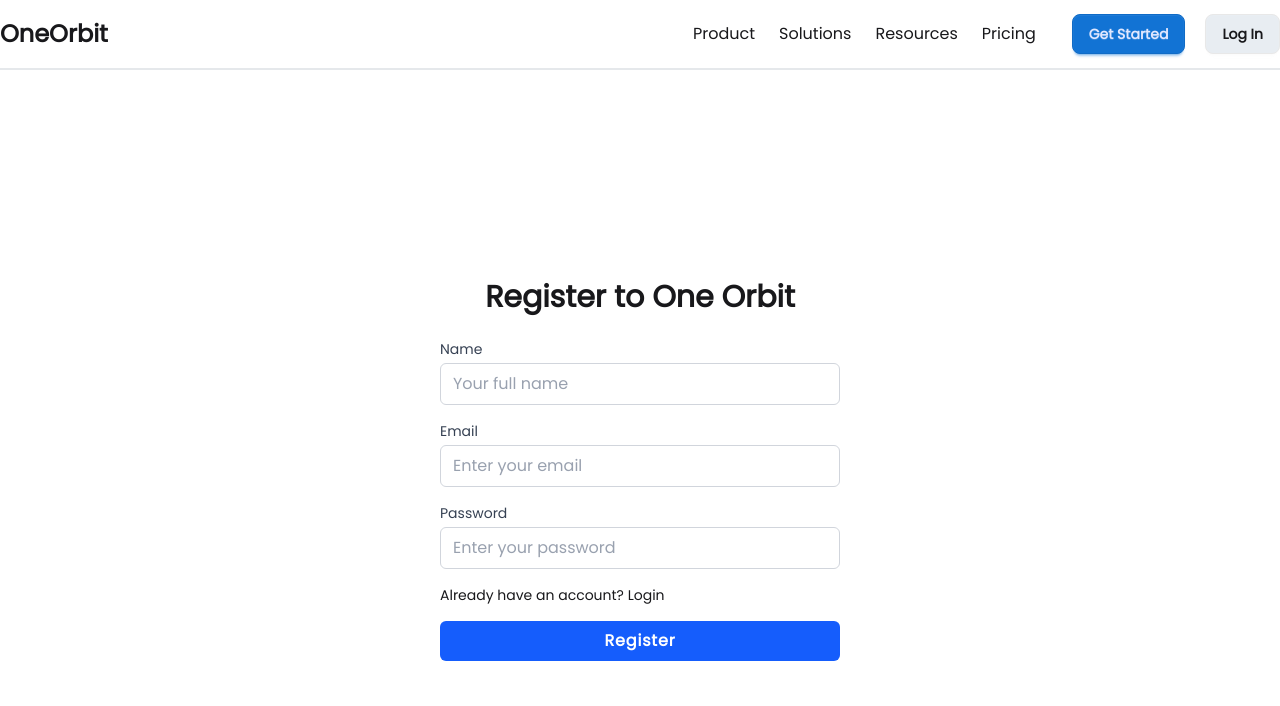
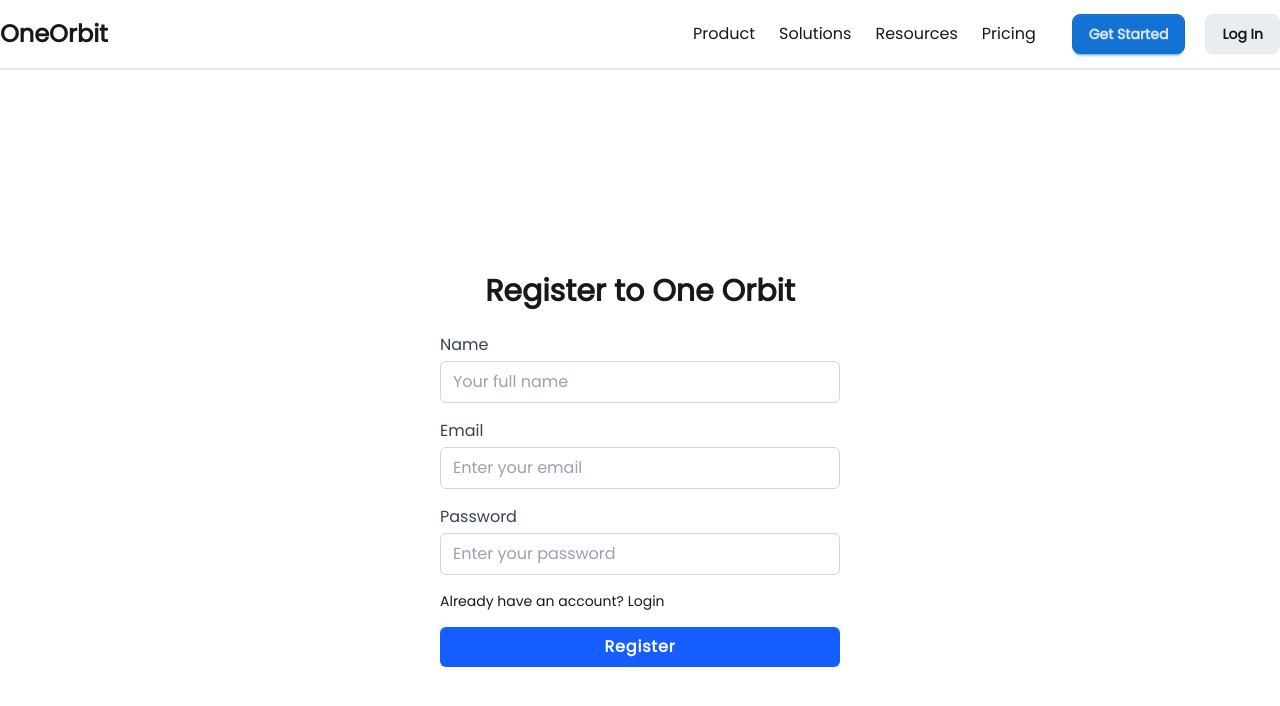
Before and after one commit to swajannaimur/One-Orbit, a Next.js app: page /register in a window 1280 px wide. Shown: the top 706 px of the page. Built offline with nearby package versions, Linux system fonts and the light colour scheme.

Commit message:
[MODIFIED]: text style changed in register page

```diff
--- a/src/app/register/page.jsx
+++ b/src/app/register/page.jsx
@@ -16,7 +16,7 @@ export default function Register() {
 
                     {/* name label and input field */}
                     <div className="flex flex-col gap-1">
-                        <label className="text-sm font-medium text-gray-700">Name</label>
+                        <label className="text-sm md:text-base font-medium text-gray-700">Name</label>
                         <input
                             type="text"
                             placeholder="Your full name"
@@ -27,7 +27,7 @@ export default function Register() {
 
                     {/* email label and input field */}
                     <div className="flex flex-col gap-1">
-                        <label className="text-sm font-medium text-gray-700">Email</label>
+                        <label className="text-sm md:text-base font-medium text-gray-700">Email</label>
                         <input
                             type="email"
                             placeholder="Enter your email"
@@ -38,7 +38,7 @@ export default function Register() {
 
                     {/* password label and input field */}
                     <div className="flex flex-col gap-1">
-                        <label className="text-sm font-medium text-gray-700">Password</label>
+                        <label className="text-sm md:text-base font-medium text-gray-700">Password</label>
                         <input
                             type="password"
                             placeholder="Enter your password"
```
